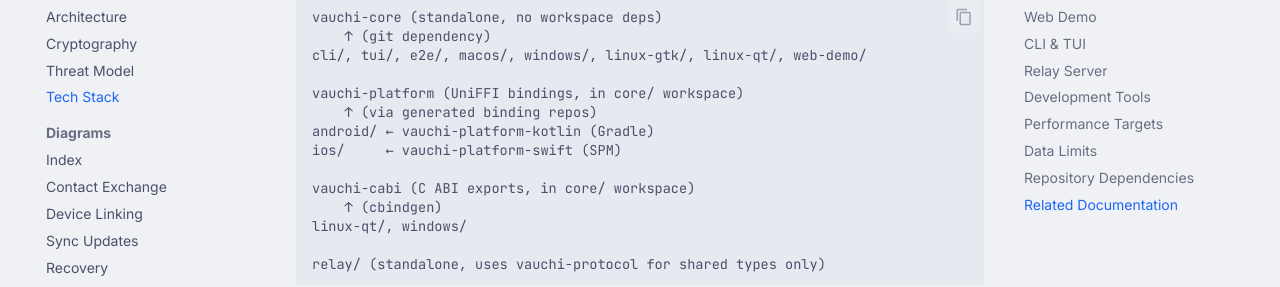
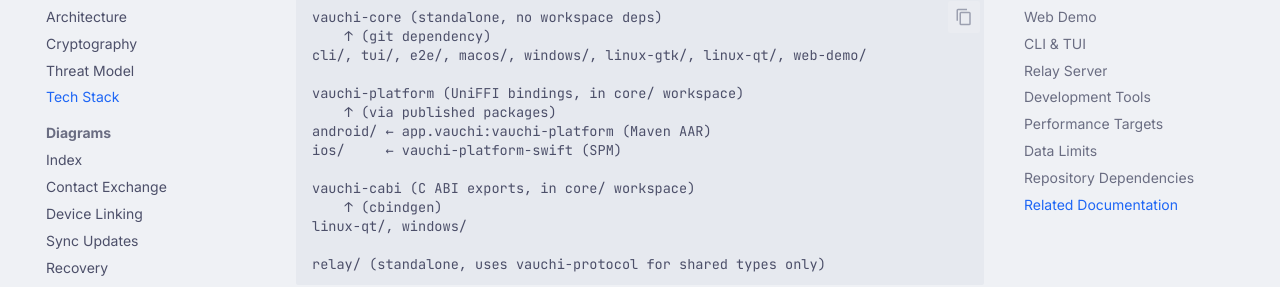
Before and after one commit to vauchi/docs, an MkDocs documentation site: the page built from docs/developers/tech-stack.md, in a window 1280 px wide and 900 px high, scrolled down 3385 px. Shown: the part 275-562 px from the top of the window. Built offline with MkDocs 1.6.1 and Material for MkDocs 9.7.7, drawn with Linux system fonts in a browser that asks for light colours; comment, search, counter and statistics services are not loaded.

Commit message:
tidy: drop stale vauchi-platform-kotlin references
Per CLAUDE.md, vauchi-platform-kotlin is archived; Android now
consumes app.vauchi:vauchi-platform (Maven AAR) published directly
from core. Update architecture.md and tech-stack.md to match.

Co-Authored-By: Claude Opus 4.7 (1M context) <noreply@anthropic.com>

```diff
--- a/docs/developers/tech-stack.md
+++ b/docs/developers/tech-stack.md
@@ -102,8 +102,8 @@ vauchi-core (standalone, no workspace deps)
 cli/, tui/, e2e/, macos/, windows/, linux-gtk/, linux-qt/, web-demo/
 
 vauchi-platform (UniFFI bindings, in core/ workspace)
-    ↑ (via generated binding repos)
-android/ ← vauchi-platform-kotlin (Gradle)
+    ↑ (via published packages)
+android/ ← app.vauchi:vauchi-platform (Maven AAR)
 ios/     ← vauchi-platform-swift (SPM)
 
 vauchi-cabi (C ABI exports, in core/ workspace)
```
Also changed, not shown: docs/developers/architecture.md (+1 -1 lines).
